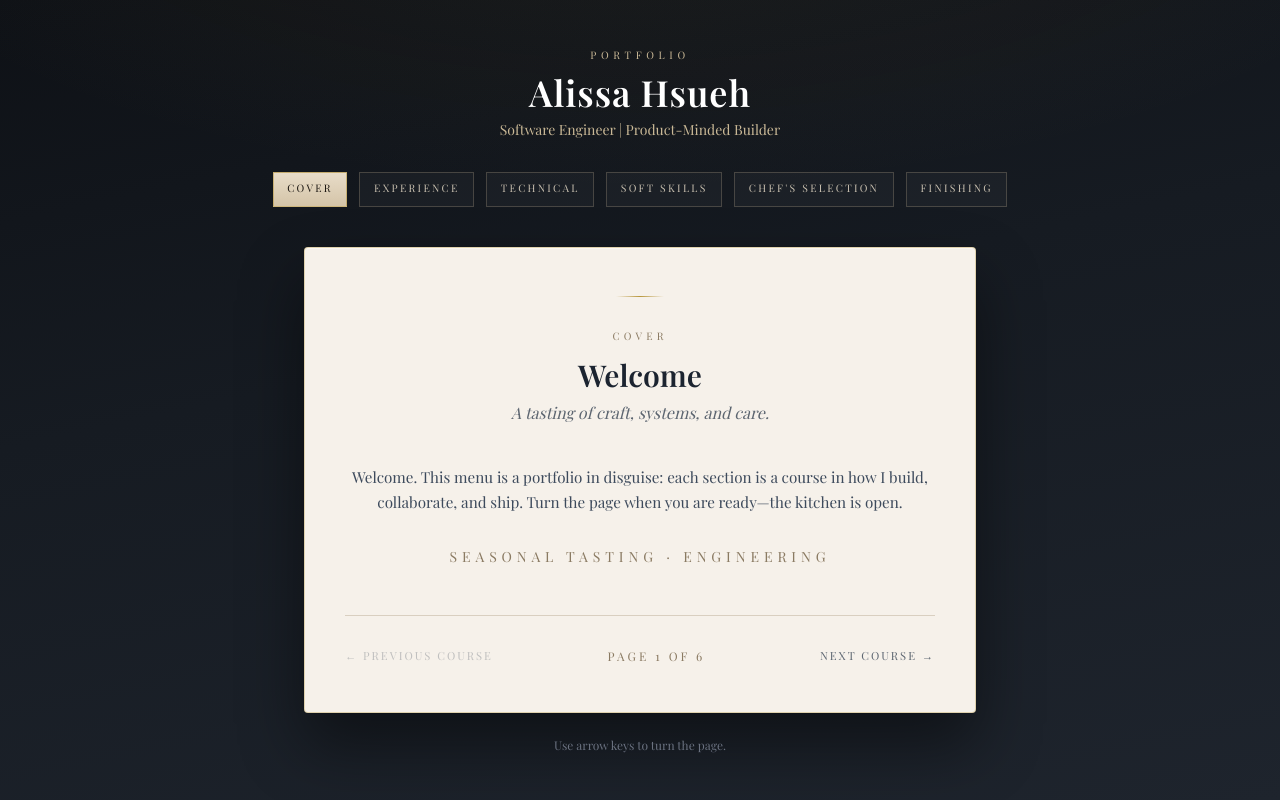
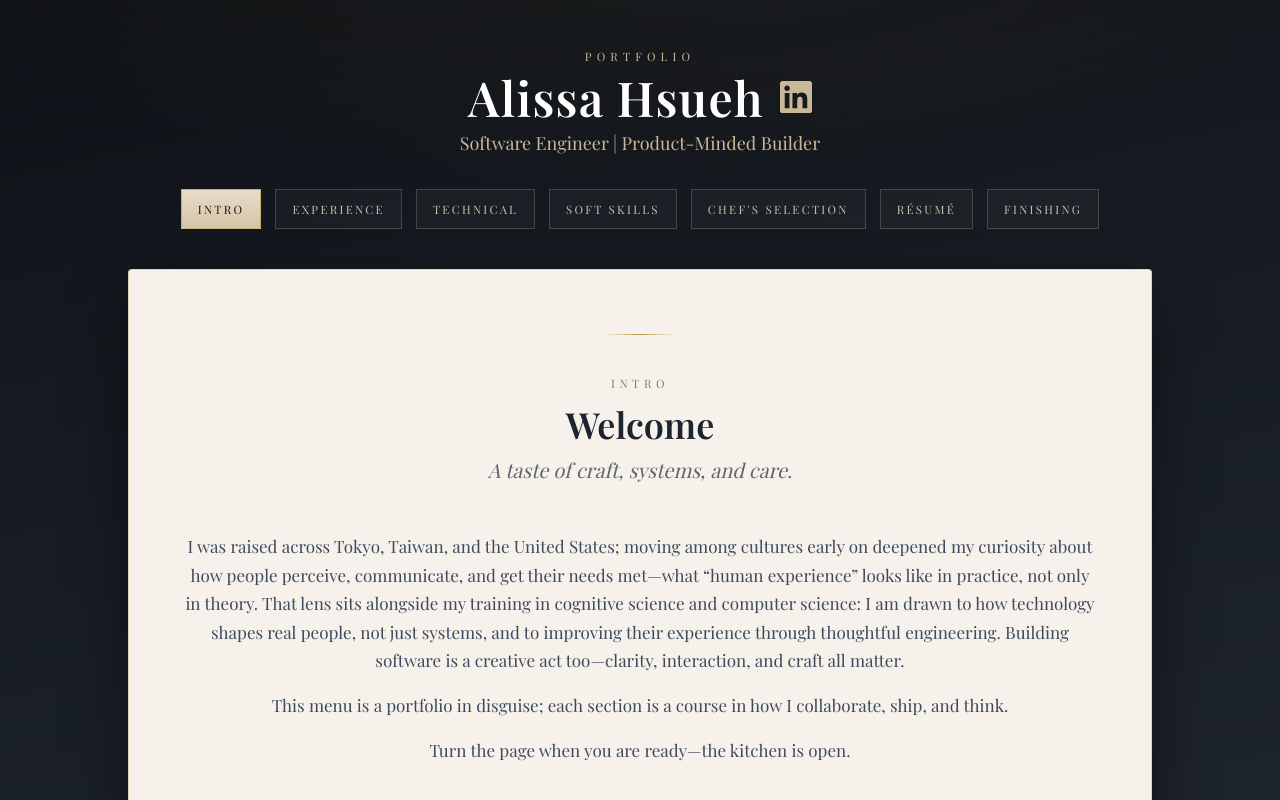
Before and after one commit to alissa-hs/portfolio, a Next.js app: page / in a window 1280 px wide. Shown: the top 800 px of the page. Built offline with nearby package versions, Linux system fonts and the light colour scheme.

Commit message:
improved content, added resume and linkedIn link, some design changes

```diff
--- a/src/app/globals.css
+++ b/src/app/globals.css
@@ -51,7 +51,7 @@ html {
 }
 
 .menu-ornament {
-  width: 48px;
+  width: 72px;
   height: 1px;
   background: linear-gradient(
     90deg,
@@ -63,10 +63,10 @@ html {
 
 .menu-nav-pill {
   font-family: var(--font-playfair), Georgia, serif;
-  font-size: 0.65rem;
-  letter-spacing: 0.22em;
+  font-size: 0.72rem;
+  letter-spacing: 0.2em;
   text-transform: uppercase;
-  padding: 0.55rem 0.85rem;
+  padding: 0.65rem 1rem;
   border: 1px solid rgba(201, 184, 150, 0.25);
   color: #c9c0b0;
   background: rgba(255, 255, 255, 0.03);
@@ -90,20 +90,20 @@ html {
 
 .menu-body {
   font-family: var(--font-playfair), Georgia, serif;
-  font-size: 0.95rem;
-  line-height: 1.65;
+  font-size: 1.0625rem;
+  line-height: 1.68;
 }
 
 .menu-course-title {
   font-family: var(--font-playfair), Georgia, serif;
-  font-size: 1.125rem;
+  font-size: 1.25rem;
   font-weight: 600;
   letter-spacing: 0.02em;
 }
 
 .menu-meta {
   font-family: var(--font-playfair), Georgia, serif;
-  font-size: 0.75rem;
+  font-size: 0.8125rem;
   letter-spacing: 0.12em;
   text-transform: uppercase;
   color: #8a7a62;
@@ -111,14 +111,14 @@ html {
 
 .menu-section-label {
   font-family: var(--font-playfair), Georgia, serif;
-  font-size: 0.7rem;
+  font-size: 0.75rem;
   letter-spacing: 0.28em;
   text-transform: uppercase;
 }
 
 .menu-turn-btn {
   font-family: var(--font-playfair), Georgia, serif;
-  font-size: 0.7rem;
+  font-size: 0.78rem;
   letter-spacing: 0.18em;
   text-transform: uppercase;
   color: #5c6570;
--- /dev/null
+++ b/src/components/LinkedInIconLink.tsx
@@ -0,0 +1,30 @@
+import { LINKEDIN_URL } from "@/data/portfolio";
+
+type LinkedInIconLinkProps = {
+  className?: string;
+  iconClassName?: string;
+};
+
+export function LinkedInIconLink({
+  className = "",
+  iconClassName = "h-7 w-7 sm:h-8 sm:w-8",
+}: LinkedInIconLinkProps) {
+  return (
+    <a
+      href={LINKEDIN_URL}
+      target="_blank"
+      rel="noopener noreferrer"
+      aria-label="Alissa Hsueh on LinkedIn"
+      className={`inline-flex shrink-0 text-[#c9b896] transition hover:text-[#e8dcc8] focus-visible:outline focus-visible:outline-2 focus-visible:outline-offset-2 focus-visible:outline-[#b8973d] ${className}`}
+    >
+      <svg
+        className={iconClassName}
+        viewBox="0 0 24 24"
+        fill="currentColor"
+        aria-hidden
+      >
+        <path d="M20.447 20.452h-3.554v-5.569c0-1.328-.027-3.037-1.852-3.037-1.853 0-2.136 1.445-2.136 2.939v5.667H9.351V9h3.414v1.561h.046c.477-.9 1.637-1.85 3.37-1.85 3.601 0 4.267 2.37 4.267 5.455v6.286zM5.337 7.433c-1.144 0-2.063-.926-2.063-2.065 0-1.138.92-2.063 2.063-2.063 1.14 0 2.064.925 2.064 2.063 0 1.139-.925 2.065-2.064 2.065zm1.782 13.019H3.555V9h3.564v11.452zM22.225 0H1.771C.792 0 0 .774 0 1.729v20.542C0 23.227.792 24 1.771 24h20.451C23.2 24 24 23.227 24 22.271V1.729C24 .774 23.2 0 22.222 0h.003z" />
+      </svg>
+    </a>
+  );
+}
--- a/src/components/MenuPageBodies.tsx
+++ b/src/components/MenuPageBodies.tsx
@@ -1,4 +1,13 @@
-import { easterEggFact, softSkills, storyCards } from "@/data/portfolio";
+import { LinkedInIconLink } from "@/components/LinkedInIconLink";
+import {
+  chefWhisperClosing,
+  chefWhisperThanks,
+  easterEggFact,
+  LINKEDIN_URL,
+  RESUME_PDF_PATH,
+  softSkills,
+  storyCards,
+} from "@/data/portfolio";
 import type { MenuPageId } from "@/types/menu";
 
 const experienceItems = [
@@ -44,6 +53,10 @@ const technicalGroups = [
     items: ["TypeScript", "Java", "Groovy", "JavaScript", "HTML / CSS"],
   },
   {
+    heading: "AI & workflow",
+    items: ["Claude", "Cursor", "GitHub Copilot"],
+  },
+  {
     heading: "Frameworks & services",
     items: ["Spring Boot", "REST APIs", "AWS Lambda", "Amazon ECS"],
   },
@@ -58,7 +71,11 @@ const technicalGroups = [
   },
   {
     heading: "Platforms & craft",
-    items: ["Android Studio", "CI/CD pipelines", "WordPress", "Adobe Creative Suite"],
+    items: ["Android Studio", "Figma", "Adobe Creative Suite"],
+  },
+  {
+    heading: "Language fluency",
+    items: ["Japanese — native", "Mandarin — native"],
   },
 ];
 
@@ -74,14 +91,24 @@ export function MenuPageBody({
   switch (pageId) {
     case "cover":
       return (
-        <div className="space-y-8 text-center">
+        <div className="space-y-4 text-center">
           <p className="menu-body text-[#3d4a5c]">
-            Welcome. This menu is a portfolio in disguise: each section is a
-            course in how I build, collaborate, and ship. Turn the page when you
-            are ready—the kitchen is open.
+            I was raised across Tokyo, Taiwan, and the United States; moving
+            among cultures early on deepened my curiosity about how people
+            perceive, communicate, and get their needs met—what “human
+            experience” looks like in practice, not only in theory. That lens
+            sits alongside my training in cognitive science and computer
+            science: I am drawn to how technology shapes real people, not just
+            systems, and to improving their experience through thoughtful
+            engineering. Building software is a creative act too—clarity,
+            interaction, and craft all matter.
           </p>
-          <p className="font-[family-name:var(--font-playfair)] text-sm tracking-[0.35em] text-[#8a7a62] uppercase">
-            Seasonal tasting · Engineering
+          <p className="menu-body text-[#3d4a5c]">
+            This menu is a portfolio in disguise; each section is a course in
+            how I collaborate, ship, and think.
+          </p>
+          <p className="menu-body text-[#3d4a5c]">
+            Turn the page when you are ready—the kitchen is open.
           </p>
         </div>
       );
@@ -186,6 +213,58 @@ export function MenuPageBody({
         </div>
       );
 
+    case "resume":
+      return (
+        <div className="space-y-6">
+          <div className="flex flex-col items-center gap-4 border-b border-[#d9cfc0] pb-6 sm:flex-row sm:flex-wrap sm:justify-center">
+            <a
+              href={RESUME_PDF_PATH}
+              download
+              className="menu-body inline-flex items-center justify-center rounded-full border border-[#cad9eb] bg-[#d7e4f5] px-5 py-2.5 text-sm font-semibold tracking-wide text-[#1c3f6b] transition hover:brightness-95"
+            >
+              Download PDF
+            </a>
+            <a
+              href={RESUME_PDF_PATH}
+              target="_blank"
+              rel="noopener noreferrer"
+              className="menu-body inline-flex items-center justify-center rounded-full border border-[#d9cfc0] bg-transparent px-5 py-2.5 text-sm font-semibold tracking-wide text-[#1c2430] transition hover:bg-[#faf7f2]"
+            >
+              Open in new tab
+            </a>
+            <span className="flex items-center gap-2">
+              <LinkedInIconLink
+                className="text-[#1c4a7a]"
+                iconClassName="h-6 w-6"
+              />
+              <a
+                href={LINKEDIN_URL}
+                target="_blank"
+                rel="noopener noreferrer"
+                className="menu-body text-sm font-semibold text-[#1c4a7a] underline decoration-[#b8973d]/50 underline-offset-4 transition hover:decoration-[#b8973d]"
+              >
+                LinkedIn profile
+              </a>
+            </span>
+          </div>
+
+          <div className="overflow-hidden rounded-sm border border-[#d9cfc0] bg-[#ebe4d9]/40 shadow-inner">
+            <iframe
+              title="Résumé PDF"
+              src={`${RESUME_PDF_PATH}#view=FitH`}
+              className="h-[min(72vh,880px)] w-full min-h-[480px]"
+            />
+          </div>
+
+          <p className="menu-body text-center text-sm text-[#5c6570]">
+            If the preview does not appear in your browser, use{" "}
+            <strong className="font-semibold text-[#3d4a5c]">Open in new tab</strong>{" "}
+            or <strong className="font-semibold text-[#3d4a5c]">Download PDF</strong>
+            .
+          </p>
+        </div>
+      );
+
     case "finishing":
       return (
         <div className="space-y-8">
@@ -212,7 +291,7 @@ export function MenuPageBody({
               <li className="menu-body">
                 <a
                   className="text-[#1c4a7a] underline decoration-[#b8973d]/50 underline-offset-4 transition hover:decoration-[#b8973d]"
-                  href="https://linkedin.com/in/alissa-h-240859132/"
+                  href={LINKEDIN_URL}
                   target="_blank"
                   rel="noopener noreferrer"
                 >
@@ -231,7 +310,15 @@ export function MenuPageBody({
               {showSecret ? "Fold the note" : "Unfold the note"}
             </button>
             {showSecret ? (
-              <p className="menu-body mt-4 italic text-[#5c6570]">{easterEggFact}</p>
+              <div className="mt-4 space-y-4">
+                <p className="menu-body italic text-[#5c6570]">{easterEggFact}</p>
+                <p className="menu-body italic text-[#5c6570]">
+                  {chefWhisperThanks}
+                </p>
+                <p className="menu-body italic text-[#5c6570]">
+                  {chefWhisperClosing}
+                </p>
+              </div>
             ) : null}
           </div>
         </div>
--- a/src/components/MenuPortfolio.tsx
+++ b/src/components/MenuPortfolio.tsx
@@ -6,6 +6,7 @@ import { heroContent } from "@/data/portfolio";
 import { menuPages } from "@/data/menu";
 import type { MenuPageId } from "@/types/menu";
 
+import { LinkedInIconLink } from "@/components/LinkedInIconLink";
 import { MenuPageBody } from "@/components/MenuPageBodies";
 
 export function MenuPortfolio() {
@@ -44,21 +45,24 @@ export function MenuPortfolio() {
   }, [goNext, goPrev]);
 
   return (
-    <div className="menu-dining-room flex min-h-screen flex-col px-4 py-8 sm:px-6 md:py-12">
-      <header className="mx-auto w-full max-w-2xl text-center">
-        <p className="font-[family-name:var(--font-playfair)] text-[0.65rem] tracking-[0.45em] text-[#c9b896] uppercase">
+    <div className="menu-dining-room flex min-h-screen flex-col px-4 py-8 sm:px-8 md:py-12 lg:px-12">
+      <header className="mx-auto w-full max-w-4xl text-center">
+        <p className="font-[family-name:var(--font-playfair)] text-[0.7rem] tracking-[0.45em] text-[#c9b896] uppercase sm:text-[0.72rem]">
           Portfolio
         </p>
-        <h1 className="mt-2 font-[family-name:var(--font-playfair)] text-3xl font-semibold tracking-wide text-white sm:text-4xl">
-          {heroContent.name} Hsueh
-        </h1>
-        <p className="mt-2 font-[family-name:var(--font-playfair)] text-sm text-[#c9b896]">
+        <div className="mt-2 flex flex-wrap items-center justify-center gap-x-4 gap-y-2">
+          <h1 className="font-[family-name:var(--font-playfair)] text-4xl font-semibold tracking-wide text-white sm:text-5xl">
+            {heroContent.name} Hsueh
+          </h1>
+          <LinkedInIconLink />
+        </div>
+        <p className="mt-2 font-[family-name:var(--font-playfair)] text-base text-[#c9b896] sm:text-lg">
           {heroContent.eyebrow}
         </p>
       </header>
 
       <nav
-        className="mx-auto mt-8 flex w-full max-w-3xl flex-wrap items-center justify-center gap-2 sm:gap-3"
+        className="mx-auto mt-8 flex w-full max-w-5xl flex-wrap items-center justify-center gap-2.5 sm:gap-3.5"
         aria-label="Menu sections"
       >
         {menuPages.map((page, index) => {
@@ -79,10 +83,10 @@ export function MenuPortfolio() {
         })}
       </nav>
 
-      <div className="mx-auto mt-10 flex w-full max-w-xl flex-1 flex-col sm:max-w-2xl">
-        <div className="menu-paper flex flex-1 flex-col rounded-sm px-6 py-10 shadow-2xl sm:px-10 sm:py-12">
+      <div className="mx-auto mt-10 flex w-full max-w-3xl flex-1 flex-col lg:max-w-4xl xl:max-w-5xl">
+        <div className="menu-paper flex flex-1 flex-col rounded-sm px-8 py-12 shadow-2xl sm:px-12 sm:py-14 lg:px-14 lg:py-16">
           <div className="menu-paper-inner flex flex-1 flex-col">
-            <div className="menu-ornament mx-auto mb-8" aria-hidden />
+            <div className="menu-ornament mx-auto mb-10" aria-hidden />
 
             <div
               key={`${current.id}-${pageIndex}`}
@@ -92,19 +96,19 @@ export function MenuPortfolio() {
                   : "menu-page-flip-back flex-1"
               }
             >
-              <p className="text-center font-[family-name:var(--font-playfair)] text-[0.65rem] tracking-[0.4em] text-[#8a7a62] uppercase">
+              <p className="text-center font-[family-name:var(--font-playfair)] text-[0.7rem] tracking-[0.4em] text-[#8a7a62] uppercase sm:text-[0.72rem]">
                 {current.navLabel}
               </p>
-              <h2 className="mt-3 text-center font-[family-name:var(--font-playfair)] text-2xl font-semibold text-[#1c2430] sm:text-3xl">
+              <h2 className="mt-3 text-center font-[family-name:var(--font-playfair)] text-3xl font-semibold text-[#1c2430] sm:text-4xl">
                 {current.title}
               </h2>
               {current.subtitle ? (
-                <p className="mt-2 text-center font-[family-name:var(--font-playfair)] text-base italic text-[#5c6570]">
+                <p className="mt-3 text-center font-[family-name:var(--font-playfair)] text-lg italic text-[#5c6570] sm:text-xl">
                   {current.subtitle}
                 </p>
               ) : null}
 
-              <div className="mt-10 flex-1">
+              <div className="mt-12 flex-1">
                 <MenuPageBody
                   pageId={current.id as MenuPageId}
                   showSecret={showSecret}
--- a/src/data/menu.ts
+++ b/src/data/menu.ts
@@ -3,9 +3,9 @@ import type { MenuPageMeta } from "@/types/menu";
 export const menuPages: MenuPageMeta[] = [
   {
     id: "cover",
-    navLabel: "Cover",
+    navLabel: "Intro",
     title: "Welcome",
-    subtitle: "A tasting of craft, systems, and care.",
+    subtitle: "A taste of craft, systems, and care.",
   },
   {
     id: "experience",
@@ -32,6 +32,12 @@ export const menuPages: MenuPageMeta[] = [
     subtitle: "A few plates worth lingering over.",
   },
   {
+    id: "resume",
+    navLabel: "Résumé",
+    title: "The printed folio",
+    subtitle: "Full account of experience—read here or save a copy.",
+  },
+  {
     id: "finishing",
     navLabel: "Finishing",
     title: "Sweet endings",
--- a/src/data/portfolio.ts
+++ b/src/data/portfolio.ts
@@ -1,4 +1,10 @@
 import type { SoftSkill, StoryCard } from "@/types/portfolio";
+
+/** Public PDF served from `public/resume.pdf` */
+export const RESUME_PDF_PATH = "/resume.pdf";
+
+export const LINKEDIN_URL =
+  "https://www.linkedin.com/in/alissa-h-240859132/";
 
 export const heroContent = {
   eyebrow: "Software Engineer | Product-Minded Builder",
@@ -70,3 +76,11 @@ export const softSkills: SoftSkill[] = [
 
 export const easterEggFact =
   "I enjoy blending engineering and creativity, from shipping production systems to experimenting with warm, expressive web interactions.";
+
+/** Gratitude for engaging with the menu */
+export const chefWhisperThanks =
+  "Thank you for carefully reading through the menu.";
+
+/** Shown under the whisper; restaurant metaphor, invitation to reconnect */
+export const chefWhisperClosing =
+  "The kitchen is always open to a return guest; I look forward to hearing from you.";
--- a/src/types/menu.ts
+++ b/src/types/menu.ts
@@ -4,6 +4,7 @@ export type MenuPageId =
   | "technical"
   | "soft-skills"
   | "selection"
+  | "resume"
   | "finishing";
 
 export type MenuPageMeta = {
```
Also changed, not shown: 1 other file (tests, documents, lock files or other folders).
